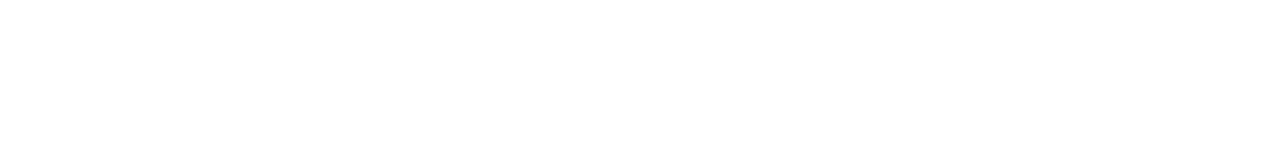
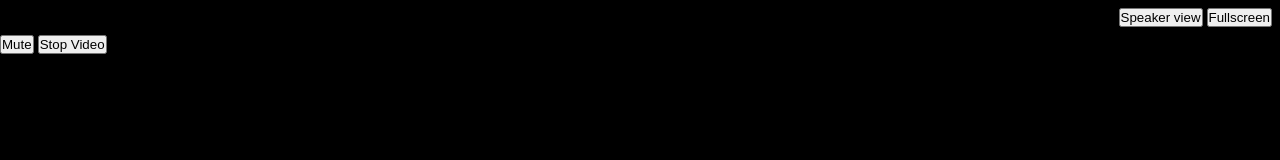
Before and after one commit to maripiero23/html-css-zoom, a plain HTML site: page index.html in a window 1280 px wide. Drawn offline with Linux system fonts and the light colour scheme.

Commit message:
creazione bottoni

```diff
--- a/css/style.css
+++ b/css/style.css
@@ -0,0 +1,16 @@
+*{
+    margin: 0;
+    padding: 0;
+    box-sizing: border-box;
+}
+
+
+.total-container{
+    height: 100vh;
+    background-color: rgba(0,0,0,255);
+}
+
+.top-nav{
+    text-align: right;
+    padding: .5rem;
+}
--- a/index.html
+++ b/index.html
@@ -8,6 +8,21 @@
     <title>Zoom</title>
 </head>
 <body>
+    <div class="total-container">
+
+        <div class="top-nav">
+            <button>Speaker view</button>
+            <button>Fullscreen</button>
+        </div>
+
+        <main></main>
+
+
+        <div class="button-nav">
+            <button>Mute</button>
+            <button>Stop Video</button>
+        </div>
+    </div>
 
 </body>
 </html>
```
